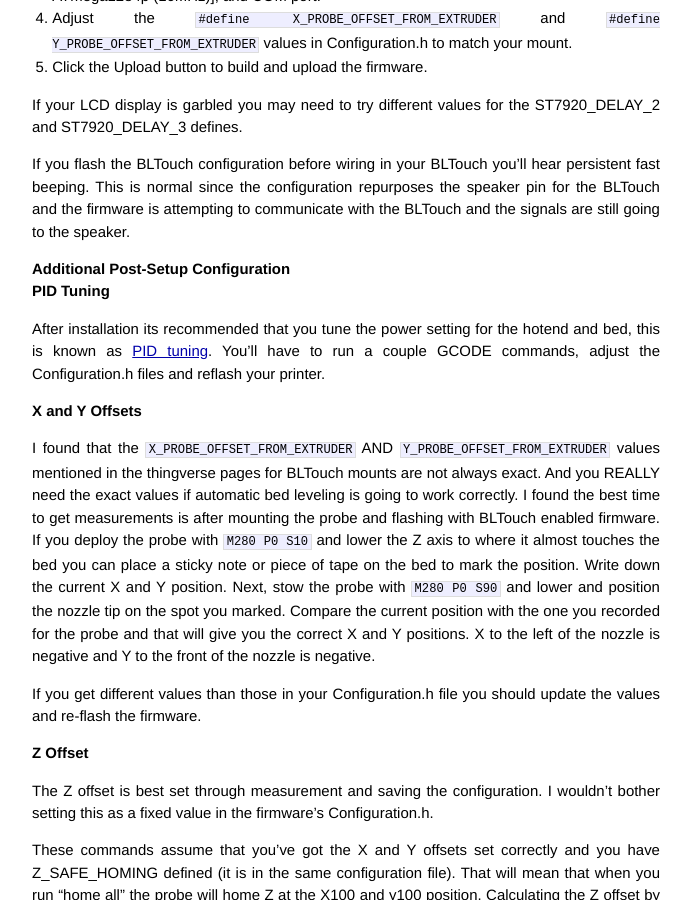
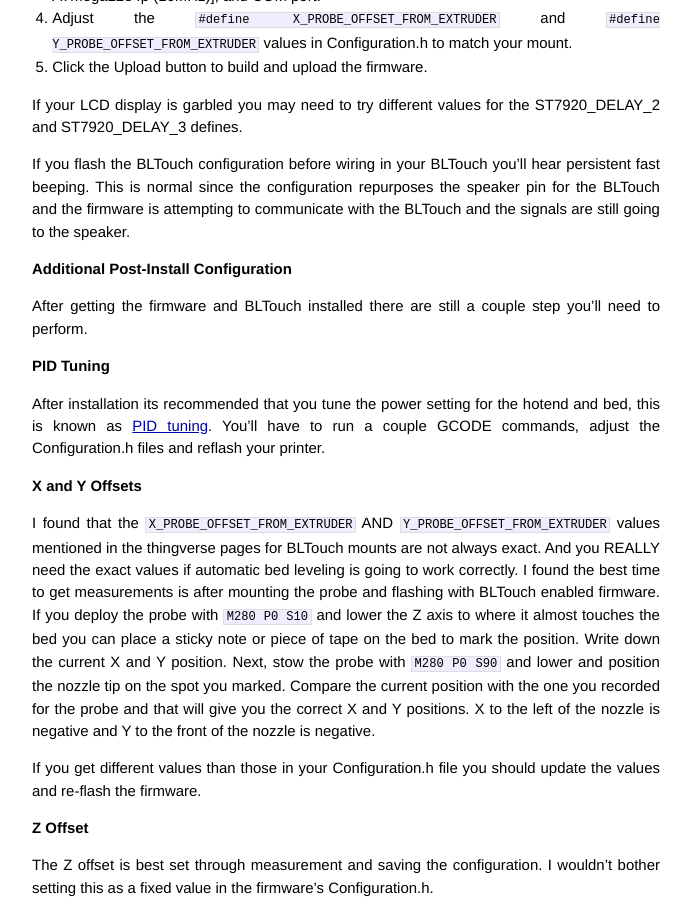
Before and after one commit to chasetec/chasetec.github.io, a Jekyll site: the page built from _posts/2019-10-13-wanhao-duplicator-i3-bltouch.md, in a window 1280 px wide and 900 px high, scrolled down 7382 px. Shown: the whole window, without its empty margins (294-985 px from the left). Built offline with Jekyll 4.4.1, drawn with Linux system fonts in a browser that asks for light colours; Markdown is read by kramdown in place of the engine named in the settings.

```diff
--- a/_posts/2019-10-13-wanhao-duplicator-i3-bltouch.md
+++ b/_posts/2019-10-13-wanhao-duplicator-i3-bltouch.md
@@ -166,7 +166,9 @@
 
 If you flash the BLTouch configuration before wiring in your BLTouch you'll hear persistent fast beeping. This is normal since the configuration repurposes the speaker pin for the BLTouch and the firmware is attempting to communicate with the BLTouch and the signals are still going to the speaker.
 
-## Additional Post-Setup Configuration
+## Additional Post-Install Configuration
+
+After getting the firmware and BLTouch installed there are still a couple step you'll need to perform.
 
 ### PID Tuning
 
```
